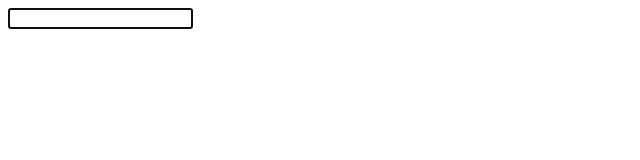
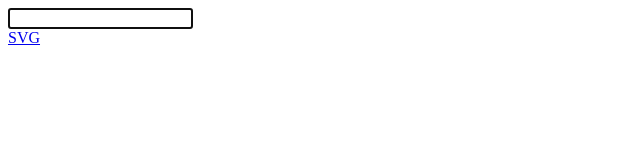
Before and after one commit to Aditya0058/Git-Sandbox, a React (Vite) app: page / in a window 1280 px wide. Shown: the top 160 px of the page, without its empty margins (0-640 px from the left). Built offline with nearby package versions, Linux system fonts and the light colour scheme.

Commit message:
Defining layout

```diff
--- a/src/App.tsx
+++ b/src/App.tsx
@@ -1,7 +1,7 @@
 import { emptyBook, type RepositoryState } from './engine/types'
 import { applyCommand } from './engine/parser';
 import './App.css'
-import React, { useRef, useState, type HtmlHTMLAttributes } from 'react';
+import React, { useState } from 'react';
 
 export default function App() {
 
@@ -33,6 +33,9 @@ export default function App() {
         autoFocus
       />
     </div>
+    <div className="visuals">
+      <a href="#">SVG</a>
+    </div>
     </>
   );
 }
--- /dev/null
+++ b/src/graph/layout.ts
@@ -0,0 +1 @@
+import { type RepositoryState,type CommitId } from "../engine/types";
```
Also changed, not shown: src/engine/types.ts (line endings or trailing spaces).
